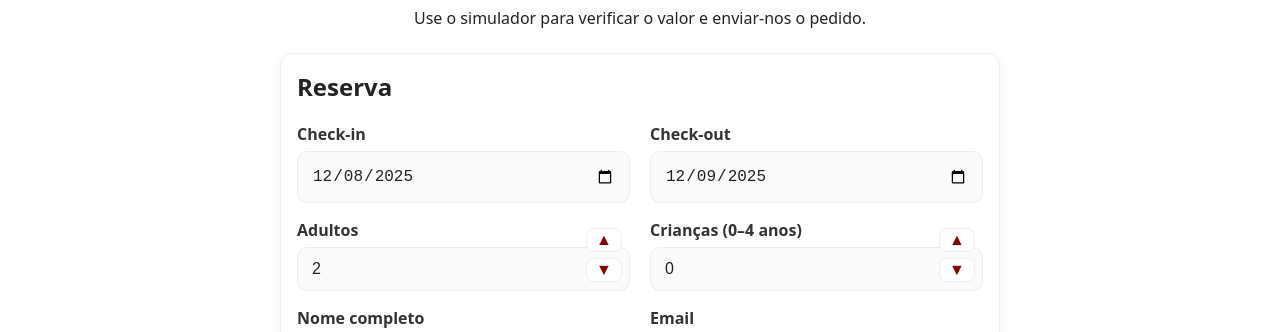
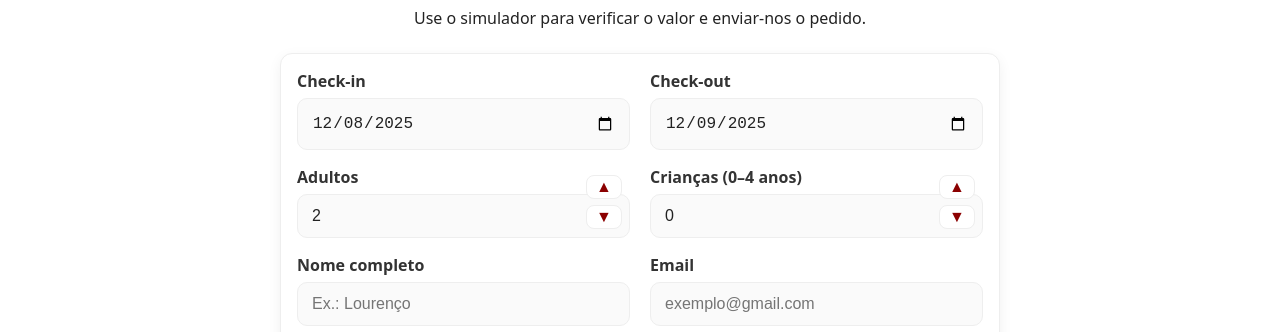
Before and after one commit to alquintaavoslourenco-stack/quintadosavoslourenco_site, a plain HTML site: page reservas/index.html in a window 1280 px wide. Shown: the part 279-611 px from the top of the page. Drawn offline with Linux system fonts and the light colour scheme.

Commit message:
Update index.html reserva 1

```diff
--- a/reservas/index.html
+++ b/reservas/index.html
@@ -101,8 +101,6 @@
       <p style="text-align:center">Use o simulador para verificar o valor e enviar-nos o pedido.</p>
 
       <section id="simulador-precos" class="simulador" aria-labelledby="sim-title">
-        <h2 id="sim-title" style="margin-top:0">Reserva</h2>
-
         <div class="sim-grid">
           <div>
             <label for="checkin">Check-in</label>
```
